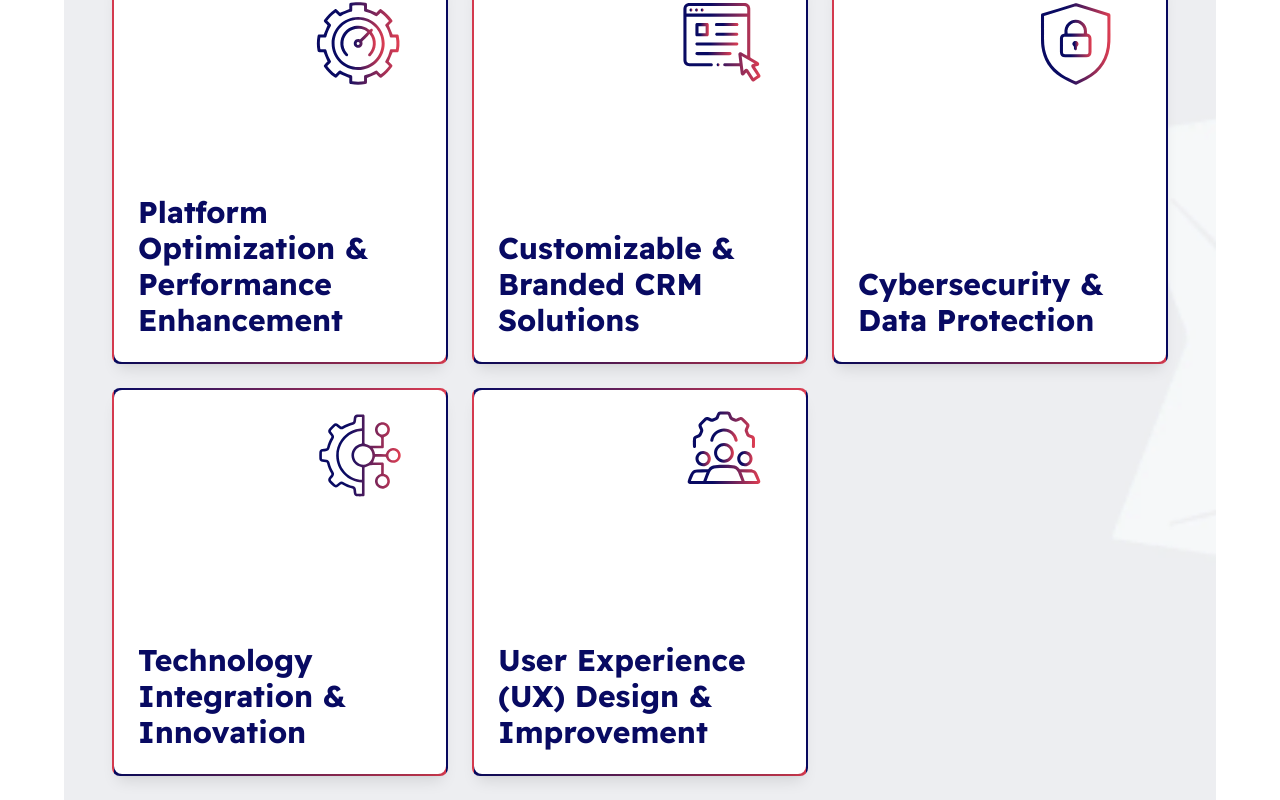
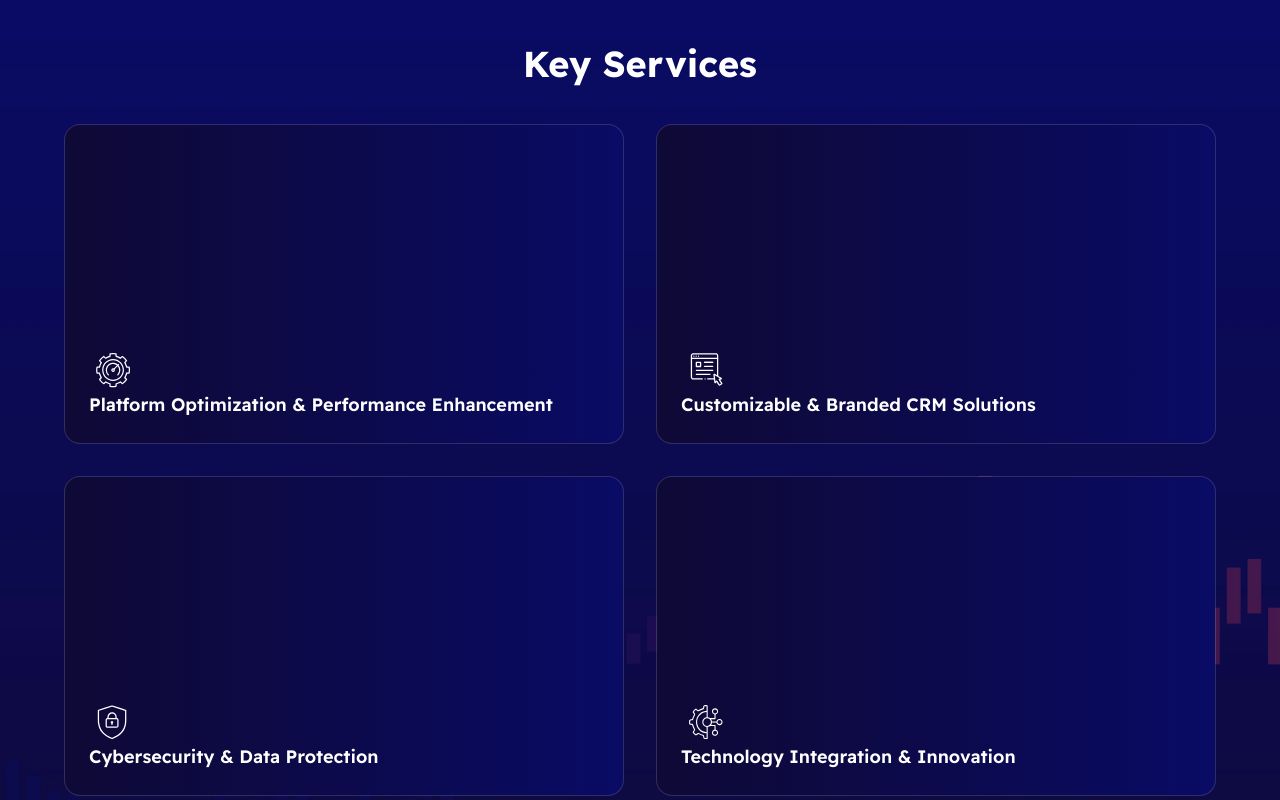
Before and after one commit to mzeeshanfayyaz93/mm, a Next.js app: page /technology-consultancy in a window 1280 px wide. Shown: the part 900-1700 px from the top of the page. Built offline with nearby package versions, Linux system fonts and the light colour scheme.

Commit message:
updated the path

```diff
--- a/src/app/components/About/AboutHeroSection.jsx
+++ b/src/app/components/About/AboutHeroSection.jsx
@@ -3,7 +3,7 @@ import GradientButton from '../common/GradientButton'
 
 const FintechSection = () => {
   return (
-    <section className="bg-white py-16 px-4 mt-14 md:mt-16 3xl:mt-20">
+    <section className="bg-white pt-16 pb-10 px-4 mt-14 md:mt-16 3xl:mt-20">
       <div className="max-w-6xl mx-auto flex flex-col-reverse lg:flex-row items-center justify-between">
 
         {/* Right Image Section (shows first on mobile) */}
--- a/src/app/components/Consltant/KeyServices.jsx
+++ b/src/app/components/Consltant/KeyServices.jsx
@@ -1,63 +1,109 @@
 'use client'
 import { useState } from 'react';
+import Image from 'next/image';
 
 const keyServices = [
   {
-    title: "Platform Optimization & Performance Enhancement",
-    icon: "/consltant/icon6.svg", // Replace with actual icon paths
-    hovericon: "/consltant/icon2.svg",
+    title: 'Platform Optimization & Performance Enhancement',
+    description: 'Your trading platform is the core of your brokerage\'s operations. We focus on optimizing its performance to ensure fast, reliable, and efficient service delivery. Our experts analyze your current platform setup and implement enhancements that reduce latency, increase speed, and ensure stability, even during high market volatility.',
+    deliverables: [
+      'System Performance Audits',
+      'Latency Reduction Solutions',
+      'Real-time Performance Monitoring',
+      'Scalability Improvements',
+    ],
+    icon: '/consltant/icon6.svg',
+    hoverIcon: '/consltant/icon2.svg',
   },
   {
-    title: "Customizable & Branded CRM Solutions",
-    icon: "/consltant/icon4.svg",
-    hovericon: "/consltant/icon8.svg",
+    title: 'Customizable & Branded CRM Solutions',
+    description: 'Market Mavens offers a customizable and branded CRM solution designed specifically for online trading brokers, allowing for customizations that fit your specific operational requirements.',
+    deliverables: [
+      'Multi-Layer IB Program',
+      'Wallet System',
+      'Data Filtration',
+      'Easy Integration with Third-Party Platforms',
+    ],
+    icon: '/consltant/icon4.svg',
+    hoverIcon: '/consltant/icon8.svg',
   },
   {
-    title: "Cybersecurity & Data Protection",
-    icon: "/consltant/icon5.svg",
-    hovericon: "/consltant/icon9.svg",
+    title: 'Cybersecurity & Data Protection',
+    description: 'In an industry where security breaches can devastate a company\'s reputation and finances, ensuring robust cybersecurity is critical. We provide comprehensive security assessments and implement advanced security measures to protect your data and systems from cyber threats.',
+    deliverables: [
+      'Security Vulnerability Assessments',
+      'Implementation of Encryption and Firewalls',
+      'Regular Security Updates and Patches',
+      'Training and Awareness Programs for Staff',
+    ],
+    icon: '/consltant/icon5.svg',
+    hoverIcon: '/consltant/icon9.svg',
   },
   {
-    title: "Technology Integration & Innovation",
-    icon: "/consltant/icon3.svg",
-    hovericon: "/consltant/icon7.svg",
+    title: 'Technology Integration & Innovation',
+    description: 'We help you integrate the latest technological advancements into your platform, from artificial intelligence and machine learning to blockchain. These integrations can streamline operations and enhance analytical capabilities.',
+    deliverables: [
+      'AI-driven Trading Algorithms',
+      'Blockchain for Secure Transactions',
+      'API Integrations',
+      'Custom Software Solutions',
+    ],
+    icon: '/consltant/icon3.svg',
+    hoverIcon: '/consltant/icon7.svg',
   },
   {
-    title: "User Experience (UX) Design & Improvement",
-    icon: "/consltant/icon.svg",
-    hovericon: "/consltant/icon0.svg",
+    title: 'User Experience (UX) Design & Improvement',
+    description: 'A seamless user experience can significantly enhance client satisfaction and retention. We design and refine user interfaces that are visually appealing, intuitive, and easy to navigate.',
+    deliverables: [
+      'UX/UI Design',
+      'Usability Testing',
+      'Interface Streamlining',
+      'Feedback Implementation',
+    ],
+    icon: '/consltant/icon.svg',
+    hoverIcon: '/consltant/icon0.svg',
   },
 ];
 
 const KeyServices = () => {
-  const [hoverIndex, setHoverIndex] = useState(null); // To keep track of the hover state
+  const [hoverIndex, setHoverIndex] = useState(null);
 
   return (
-    <section className="bg-white">
-      <div className="max-w-6xl mx-auto text-center bg-[url(/marketing/bg-4.webp)] bg-cover bg-center px-4 py-12  md:px-12 md:py-12">
-        <h2 className="text-2xl md:text-4xl font-bold text-[#080a62] mb-10 pt-10">Key Services</h2>
-        <div className="grid grid-cols-1 sm:grid-cols-2 lg:grid-cols-3 gap-6 justify-center">
+    <section className="bg-[url(/home/Homepage-08.webp)] bg-cover bg-center py-16 px-8 mt-16">
+      <div className="max-w-6xl mx-auto">
+        <h2 className="text-3xl md:text-4xl font-bold text-center text-white mb-10">Key Services</h2>
+        <div className="grid grid-cols-1 md:grid-cols-2 lg:grid-cols-2 gap-8">
           {keyServices.map((service, index) => (
             <div
               key={index}
-              className={`rounded-lg
-              bg-white border-2 bg-clip-border border-transparent bg-gradient-to-r from-[#080a62] to-[#dc3d52] mx-auto transition-all duration-150 ease-in-out`}
+              className={`relative px-6 rounded-2xl bg-gradient-to-r from-[#0f0936] via-[#0c0a4c] to-[#090b65] border-opacity-15 hover:bg-gradient-to-r hover:from-secondary hover:via-[#090a62] hover:to-primary bg-no-repeat transition-all duration-300 cursor-pointer group overflow-hidden border border-gray-50 h-80`}
               onMouseEnter={() => setHoverIndex(index)}
               onMouseLeave={() => setHoverIndex(null)}
             >
-              <div className='bg-white px-6 pb-6 rounded-lg shadow-lg flex flex-col h-96 hover:bg-gradient-to-r from-[#080a62] to-[#dc3d52] mx-auto transition-all duration-150 ease-in-out '>
-              <div className="flex items-center justify-end mb-4 pb-5">
-                <img
-                  src={hoverIndex === index ? service.hovericon : service.icon}
-                  alt={service.title}
-                  className="h-32 w-32 transition-transform duration-150 ease-in-out transform-gpu"
-                />
+              {/* Icon and Title Section */}
+              <div className="flex flex-col items-start justify-end absolute bottom-0 left-0 right-0 p-6 transition-all duration-500 group-hover:translate-y-[-163%]">
+                <div className="w-12 h-12">
+                  <Image
+                    src={hoverIndex === index ? service.hoverIcon : service.hoverIcon}
+                    width={50}
+                    height={50}
+                    alt={service.title}
+                    className="object-contain"
+                  />
+                </div>
+                <h3 className={`text-lg font-semibold ${hoverIndex === index ? 'text-white' : 'text-white'}`}>
+                  {service.title}
+                </h3>
               </div>
-              <h3 className={`text-xl flex flex-col justify-end h-64 md:text-3xl pt-5 font-bold text-left transition-all duration-150
-                ${hoverIndex === index ? 'text-white' : 'text-[#080a62]'}`}
-              >
-                {service.title}
-              </h3>
+
+              {/* Description - Hidden until hover */}
+              <div className="absolute bottom-0 left-0 right-0 px-6  text-sm text-gray-300 opacity-0 group-hover:opacity-100 group-hover:translate-y-[-15%] transition-all duration-500">
+                <p>{service.description}</p>
+                <ul className="list-disc list-inside mt-4 text-white">
+                  {service.deliverables.map((item, i) => (
+                    <li key={i}>{item}</li>
+                  ))}
+                </ul>
               </div>
             </div>
           ))}
--- a/src/app/components/Home/HeroBanner.jsx
+++ b/src/app/components/Home/HeroBanner.jsx
@@ -7,10 +7,10 @@ const HeroBanner = () => {
       <div className="container mx-auto flex flex-col lg:flex-row items-center justify-between px-6 lg:px-12">
         {/* Left Section */}
         <div className="lg:w-2/3 w-full text-center lg:text-left pt-20">
-          <h3 className="text-2xl md:text-4xl xl:text-[55px] 3xl:text-6xl font-light leading-tight pb-2">
+          <h3 className="text-2xl md:text-3xl xl:text-[55px] 3xl:text-6xl font-light leading-tight pb-2">
             One-Stop Turnkey
           </h3>
-          <h1 className="text-2xl md:text-[40px] xl:text-[55px] 3xl:text-[65px]  font-light md:leading-[60px] xl:leading-[75px] pb-5">
+          <h1 className="text-2xl md:text-[35px] xl:text-[55px] 3xl:text-[65px]  font-light md:leading-[60px] xl:leading-[75px] pb-5">
             <span className="font-black">Expert-Led Consulting Solutions </span>
             Exclusively for
           </h1>
@@ -23,7 +23,7 @@ const HeroBanner = () => {
             />
           </div>
           <div className="">
-            <h2 className="text-2xl md:text-[40px] xl:text-[55px] 3xl:text-[65px] font-light leading-[75px] pb-5">
+            <h2 className="text-2xl md:text-[35px] xl:text-[55px] 3xl:text-[65px] font-light leading-[75px] pb-5">
               <span className="font-black">Broker! </span>
             </h2>
           </div>
--- a/src/app/components/Marketing/KeyServices.jsx
+++ b/src/app/components/Marketing/KeyServices.jsx
@@ -58,8 +58,8 @@ const services = [
           <div className="grid grid-cols-1 lg:grid-cols-2 gap-10">
             {services.map((service, index) => (
               <div key={index} className="p-8 bg-gray-50 shadow-md rounded-lg">
-                <h3 className="text-lg md:text-2xl font-bold text-[#080a62] mb-4">{service.title}</h3>
-                <p className="text-gray-600 mb-6">{service.description}</p>
+                <h3 className="text-lg md:text-xl font-bold text-[#080a62] mb-4">{service.title}</h3>
+                <p className="text-gray-600 mb-6 md:min-h-[190px] text-base">{service.description}</p>
                 <div className="bg-white p-4 rounded-lg shadow-inner bg-[url(/marketing/bg-4.webp)] bg-cover bg-center">
                   <h4 className="font-semibold text-lg text-[#080a62] mb-2">Deliverables:</h4>
                   <ul className="list-none space-y-2">
--- a/src/app/components/RiskManagement/RiskHeroSection.jsx
+++ b/src/app/components/RiskManagement/RiskHeroSection.jsx
@@ -3,10 +3,10 @@ import GradientButton from '../common/GradientButton'
 
 const RiskHeroSection = () => {
     return (
-        <section className=" text-white md:py-14 py-8 px-4  mt-14 md:mt-20 3xl:mt-24">
+        <section className=" text-white md:pt-14 md:pb-10 py-8 px-4  mt-14 md:mt-20 3xl:mt-24">
             <div className="max-w-6xl flex flex-col-reverse md:flex-row mx-auto gap-2 items-center">
                 <div className='md:w-3/5 w-full text-[#080a62]'>
-                    <h1 className="text-4xl md:text-5xl font-bold mb-8">
+                    <h1 className="text-3xl md:text-4xl xl:text-5xl  font-bold mb-8">
                         Safeguard Your Brokerage with Comprehensive Risk Management Solutions
                     </h1>
 
@@ -24,7 +24,7 @@ const RiskHeroSection = () => {
                 </div>
 
             </div>
-            <p className="text-lg my-8 max-w-4xl mx-auto text-primary text-center">
+            <p className="text-sm md:text-lg my-8 max-w-4xl mx-auto text-primary text-center">
                         Navigating the complex world of online trading requires a robust risk management strategy to protect your assets and ensure compliance with ever-changing regulations. Market Mavens provides comprehensive risk management solutions tailored to the unique needs of online trading brokers.
                     </p>
         </section>
```
Also changed, not shown: src/app/components/About/OverviewSection.jsx (+20 -20 lines), src/app/components/Consltant/TechnologyOptimization.jsx (+6 -5 lines).
